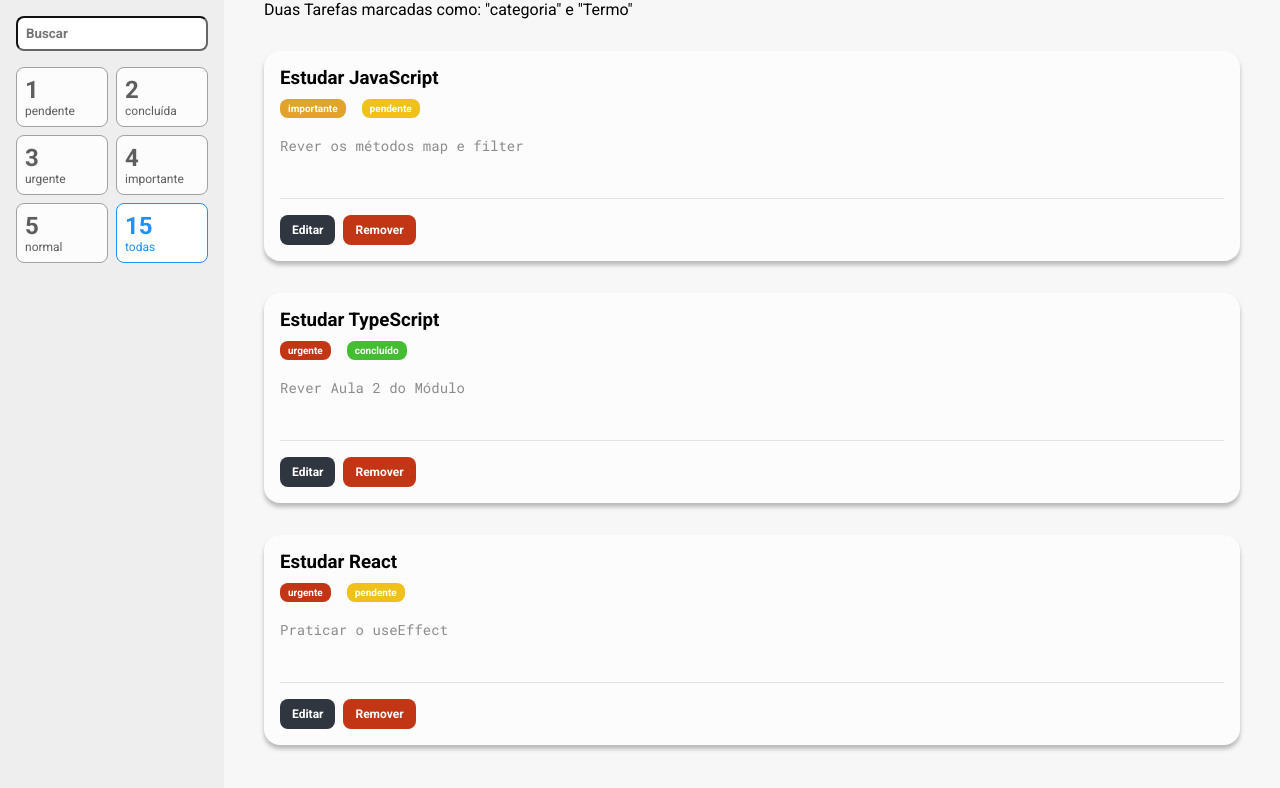
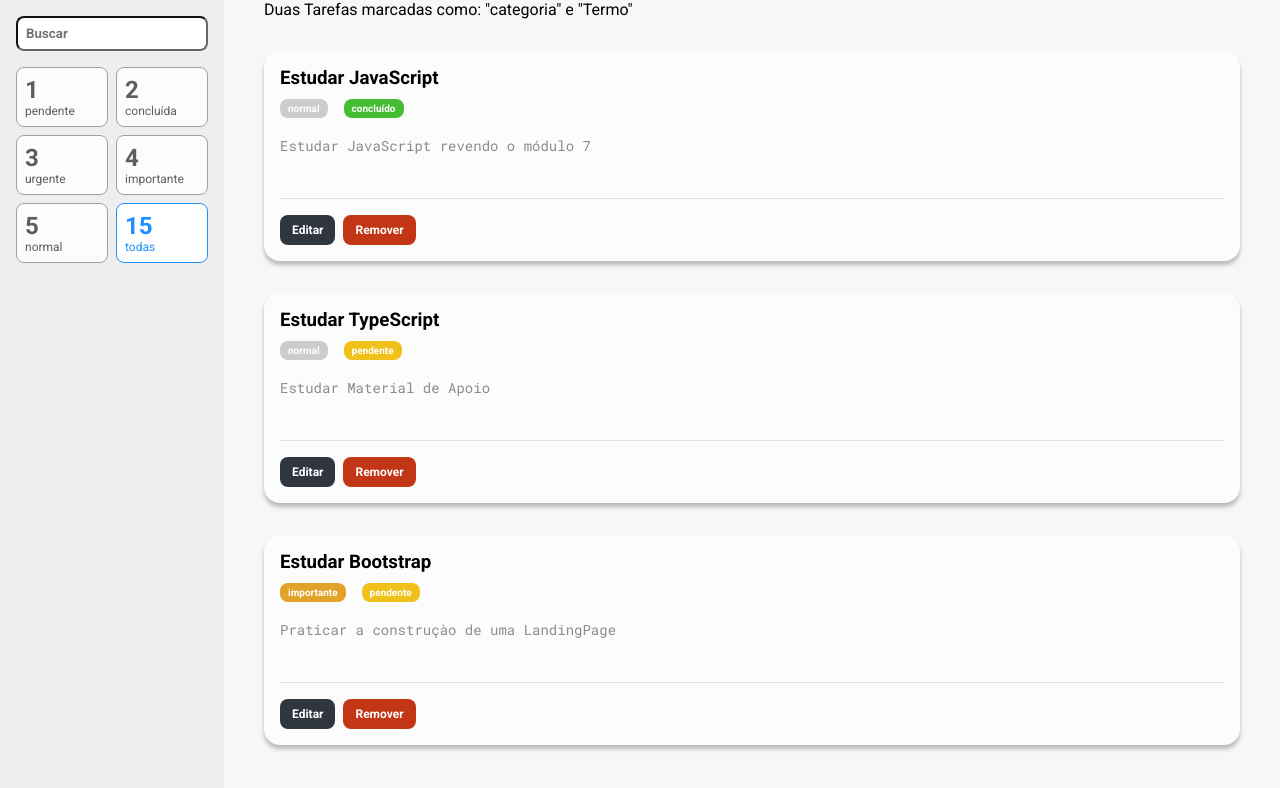
Before and after one commit to emmanuelmarcosdeoliveira/ToDo-List, a React (Vite) app: page / in a window 1280 px wide. Shown: the top 788 px of the page. Built offline with nearby package versions, Linux system fonts and the light colour scheme; the HTML template or start-up script is replaced by a standard one.

Commit message:
Feature/32.2 edit task (#18)
* feat:  Included the feature of removing tasks from the application Closes #17

* feat:  included task editing functionality

```diff
--- a/src/components/Task/index.tsx
+++ b/src/components/Task/index.tsx
@@ -1,16 +1,33 @@
-import { useState } from 'react'
+import { useEffect, useState } from 'react'
+import { useDispatch } from 'react-redux'
+
 import * as S from './styles'
-import * as enums from '../../utils/enums/tasks'
+import { remove, toEdit } from '../../store/reducers/task'
+import TasksClass from '../../models/Tasks'
 
-type Props = {
-  title: string
-  priority: enums.Priority
-  status: enums.Status
-  description: string
-}
+type Props = TasksClass
 
-const Task = ({ description, priority, status, title }: Props) => {
+const Task = ({
+  description: originalDescription,
+  priority,
+  status,
+  title,
+  id
+}: Props) => {
+  const dispatch = useDispatch()
   const [editing, setEditing] = useState(false)
+  const [description, setDescription] = useState('')
+  useEffect(() => {
+    if (originalDescription.length > 0) {
+      setDescription(originalDescription)
+    }
+  }, [originalDescription])
+
+  function cancelEditting() {
+    setEditing(false)
+    setDescription(originalDescription)
+  }
+
   return (
     <>
       <S.Task>
@@ -22,19 +39,39 @@ const Task = ({ description, priority, status, title }: Props) => {
           {' '}
           {status}
         </S.Tag>
-        <S.Description value={description} />
+        <S.Description
+          disabled={!editing}
+          value={description}
+          onChange={(event) => setDescription(event.target.value)}
+        />
         <S.ActionBar>
           {editing ? (
             <>
-              <S.ButtonSalve>Salvar</S.ButtonSalve>
-              <S.ButtonCancel onClick={() => setEditing(false)}>
-                Cancelar
-              </S.ButtonCancel>
+              <S.ButtonSalve
+                onClick={() => {
+                  dispatch(
+                    toEdit({
+                      description,
+                      priority,
+                      status,
+                      title,
+                      id
+                    })
+                  )
+                  setEditing(false)
+                }}
+              >
+                Salvar
+              </S.ButtonSalve>
+
+              <S.ButtonCancel onClick={cancelEditting}>Cancelar</S.ButtonCancel>
             </>
           ) : (
             <>
               <S.Button onClick={() => setEditing(true)}>Editar</S.Button>
-              <S.ButtonCancel>Remover</S.ButtonCancel>
+              <S.ButtonCancel onClick={() => dispatch(remove(id))}>
+                Remover
+              </S.ButtonCancel>
             </>
           )}
         </S.ActionBar>
--- a/src/containers/Main/index.tsx
+++ b/src/containers/Main/index.tsx
@@ -4,15 +4,16 @@ import { Container } from './styles'
 import { RootReducer } from '../../store'
 
 const Main = () => {
-  const tarefas = useSelector((state: RootReducer) => state.task)
+  const { itens } = useSelector((state: RootReducer) => state.task)
 
   return (
     <Container>
       <p>Duas Tarefas marcadas como: "categoria" e "Termo" </p>
       <ul>
-        {tarefas.map((t) => (
+        {itens.map((t) => (
           <li key={t.title}>
             <Task
+              id={t.id}
               description={t.description}
               title={t.title}
               status={t.status}
--- a/src/containers/Main/styles.ts
+++ b/src/containers/Main/styles.ts
@@ -3,5 +3,5 @@ import styled from 'styled-components'
 export const Container = styled.main`
   padding: 0 2.5rem;
   height: 100dvh;
-  overflow-y: scroll;
+  overflow-y: auto;
 `
--- a/src/containers/SideBar/styles.ts
+++ b/src/containers/SideBar/styles.ts
@@ -18,6 +18,4 @@ export const Input = styled.input`
   font-weight: 700;
   border-color: var(--input-color);
   min-width: 100%;
-  &:focus-visible {
-  }
 `
--- a/src/store/reducers/task.ts
+++ b/src/store/reducers/task.ts
@@ -2,37 +2,51 @@ import { createSlice, PayloadAction } from '@reduxjs/toolkit'
 import Tasks from '../../models/Tasks'
 import * as enums from '../../utils/enums/tasks'
 
+type TaskState = {
+  itens: Tasks[]
+}
+
+const initialState: TaskState = {
+  itens: [
+    {
+      id: 1,
+      description: 'Estudar JavaScript revendo o módulo 7',
+      priority: enums.Priority.NORMAL,
+      status: enums.Status.CONCLUDED,
+      title: 'Estudar JavaScript'
+    },
+    {
+      id: 2,
+      description: 'Estudar Material de Apoio',
+      priority: enums.Priority.NORMAL,
+      status: enums.Status.PEDDING,
+      title: 'Estudar TypeScript'
+    },
+    {
+      id: 3,
+      description: 'Praticar a construçào de uma LandingPage',
+      priority: enums.Priority.IMPORTANT,
+      status: enums.Status.PEDDING,
+      title: 'Estudar Bootstrap'
+    }
+  ]
+}
+
 const taskSlice = createSlice({
   name: 'task',
-  initialState: [
-    new Tasks(
-      1,
-      'Estudar JavaScript',
-      enums.Priority.IMPORTANT,
-      enums.Status.PEDDING,
-      'Rever os métodos map e filter'
-    ),
-    new Tasks(
-      2,
-      'Estudar TypeScript',
-      enums.Priority.URGENT,
-      enums.Status.CONCLUDED,
-      'Rever Aula 2 do Módulo'
-    ),
-    new Tasks(
-      3,
-      'Estudar React',
-      enums.Priority.URGENT,
-      enums.Status.PEDDING,
-      'Praticar o useEffect'
-    )
-  ],
+  initialState,
   reducers: {
     remove: (state, action: PayloadAction<number>) => {
-      state = state.filter((task) => task.id !== action.payload)
+      state.itens = state.itens.filter((task) => task.id !== action.payload)
+    },
+    toEdit: (state, action: PayloadAction<Tasks>) => {
+      const taskIndex = state.itens.findIndex((t) => t.id === action.payload.id)
+      if (taskIndex >= 0) {
+        state.itens[taskIndex] = action.payload
+      }
     }
   }
 })
 
-export const { remove } = taskSlice.actions
+export const { remove, toEdit } = taskSlice.actions
 export default taskSlice.reducer
```
